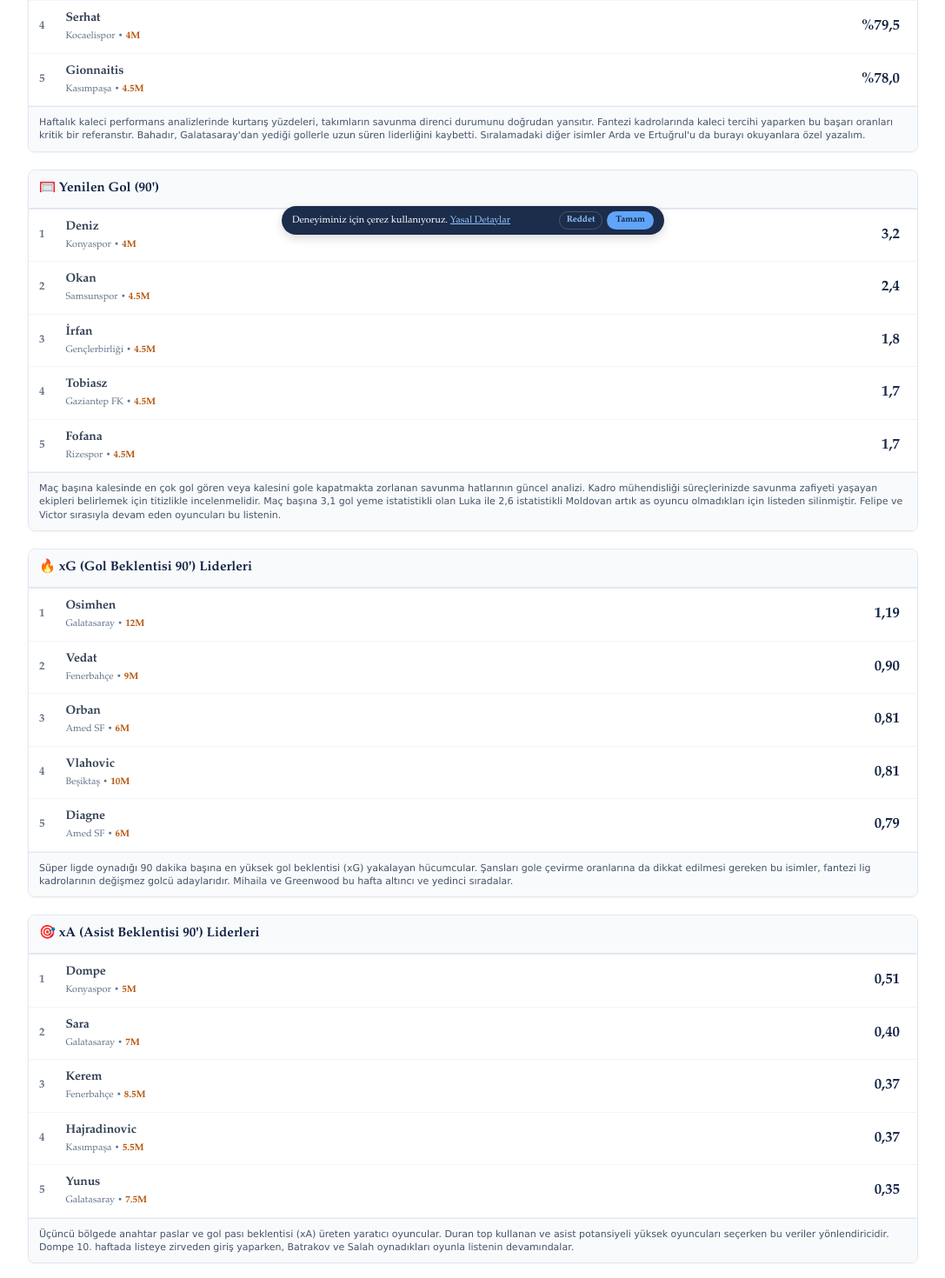
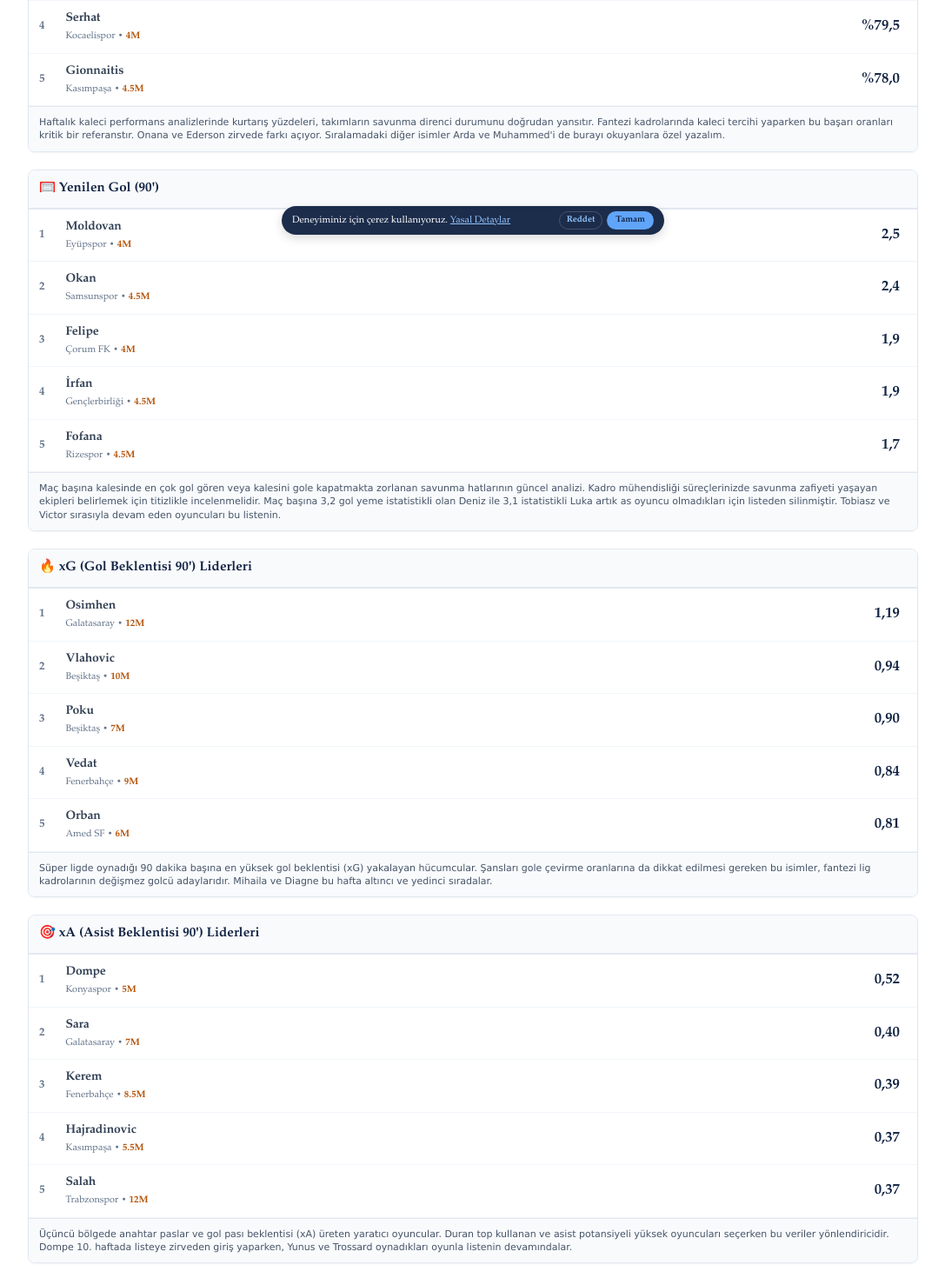
Before and after one commit to fantefut/fantefut, a Next.js app: page /oyuncular in a window 1280 px wide. Shown: the part 520-1990 px from the top of the page at 87% size, without its empty margins (96-1183 px from the left). Built offline with nearby package versions, Linux system fonts and the light colour scheme.

Commit message:
guncelleme

```diff
--- a/app/oyuncular/page.js
+++ b/app/oyuncular/page.js
@@ -7,32 +7,32 @@ import ScrollToTop from '../ScrollToTop';
 // 🏆 FOTMOB İSTATİSTİK VERİ HAVUZU (AdSense Dostu: Takım ve Fantezi Lig Fiyatları Eklenmiş Hali)
 const FOTMOB_OYUNCU_DATA = {
   "Kurtarma Yüzdesi": [
-    { oyuncu: "Onana", takim: "Trabzonspor", deger: "%84,9", fiyat: "5M" },
-    { oyuncu: "Ederson", takim: "Fenerbahçe", deger: "%81,4", fiyat: "5M" },
+    { oyuncu: "Onana", takim: "Trabzonspor", deger: "%85,5", fiyat: "5M" },
+    { oyuncu: "Ederson", takim: "Fenerbahçe", deger: "%84,3", fiyat: "5M" },
     { oyuncu: "Bahadır", takim: "Konyaspor", deger: "%80,8", fiyat: "4.5M" },
     { oyuncu: "Serhat", takim: "Kocaelispor", deger: "%79,5", fiyat: "4M" },
     { oyuncu: "Gionnaitis", takim: "Kasımpaşa", deger: "%78,0", fiyat: "4.5M" }
   ],
   "90 Dakikada Yenilen Gol": [
-    { oyuncu: "Deniz", takim: "Konyaspor", deger: "3,2", fiyat: "4M" },
+    { oyuncu: "Moldovan", takim: "Eyüpspor", deger: "2,5", fiyat: "4M" },
     { oyuncu: "Okan", takim: "Samsunspor", deger: "2,4", fiyat: "4.5M" },
-    { oyuncu: "İrfan", takim: "Gençlerbirliği", deger: "1,8", fiyat: "4.5M" },
-    { oyuncu: "Tobiasz", takim: "Gaziantep FK", deger: "1,7", fiyat: "4.5M" },
+    { oyuncu: "Felipe", takim: "Çorum FK", deger: "1,9", fiyat: "4M" },
+    { oyuncu: "İrfan", takim: "Gençlerbirliği", deger: "1,9", fiyat: "4.5M" },
     { oyuncu: "Fofana", takim: "Rizespor", deger: "1,7", fiyat: "4.5M" }
   ],
   "90 Dakikada xG (Beklenen Gol)": [
     { oyuncu: "Osimhen", takim: "Galatasaray", deger: "1,19", fiyat: "12M" },
-    { oyuncu: "Vedat", takim: "Fenerbahçe", deger: "0,90", fiyat: "9M" },
-    { oyuncu: "Orban", takim: "Amed SF", deger: "0,81", fiyat: "6M" },
-    { oyuncu: "Vlahovic", takim: "Beşiktaş", deger: "0,81", fiyat: "10M" },
-    { oyuncu: "Diagne", takim: "Amed SF", deger: "0,79", fiyat: "6M" }
+    { oyuncu: "Vlahovic", takim: "Beşiktaş", deger: "0,94", fiyat: "10M" },
+    { oyuncu: "Poku", takim: "Beşiktaş", deger: "0,90", fiyat: "7M" },
+    { oyuncu: "Vedat", takim: "Fenerbahçe", deger: "0,84", fiyat: "9M" },
+    { oyuncu: "Orban", takim: "Amed SF", deger: "0,81", fiyat: "6M" }
   ],
   "90 Dakikada xA (Beklenen Asist)": [
-    { oyuncu: "Dompe", takim: "Konyaspor", deger: "0,51", fiyat: "5M" },
+    { oyuncu: "Dompe", takim: "Konyaspor", deger: "0,52", fiyat: "5M" },
     { oyuncu: "Sara", takim: "Galatasaray", deger: "0,40", fiyat: "7M" },
-    { oyuncu: "Kerem", takim: "Fenerbahçe", deger: "0,37", fiyat: "8.5M" },
+    { oyuncu: "Kerem", takim: "Fenerbahçe", deger: "0,39", fiyat: "8.5M" },
     { oyuncu: "Hajradinovic", takim: "Kasımpaşa", deger: "0,37", fiyat: "5.5M" },
-    { oyuncu: "Yunus", takim: "Galatasaray", deger: "0,35", fiyat: "7.5M" }
+    { oyuncu: "Salah", takim: "Trabzonspor", deger: "0,37", fiyat: "12M" }
   ]
 };
 
@@ -122,7 +122,7 @@ export default function OyuncularIstatistikSayfasi() {
           istatistikler["Kurtarma Yüzdesi"],
           "🧤",
           "ist-kurtarma",
-          "Haftalık kaleci performans analizlerinde kurtarış yüzdeleri, takımların savunma direnci durumunu doğrudan yansıtır. Fantezi kadrolarında kaleci tercihi yaparken bu başarı oranları kritik bir referanstır. Bahadır, Galatasaray'dan yediği gollerle uzun süren liderliğini kaybetti. Sıralamadaki diğer isimler Arda ve Ertuğrul'u da burayı okuyanlara özel yazalım."
+          "Haftalık kaleci performans analizlerinde kurtarış yüzdeleri, takımların savunma direnci durumunu doğrudan yansıtır. Fantezi kadrolarında kaleci tercihi yaparken bu başarı oranları kritik bir referanstır. Onana ve Ederson zirvede farkı açıyor. Sıralamadaki diğer isimler Arda ve Muhammed'i de burayı okuyanlara özel yazalım."
         )}
 
         {renderTablo(
@@ -130,7 +130,7 @@ export default function OyuncularIstatistikSayfasi() {
           istatistikler["90 Dakikada Yenilen Gol"],
           "🥅",
           "ist-yenilentop",
-          "Maç başına kalesinde en çok gol gören veya kalesini gole kapatmakta zorlanan savunma hatlarının güncel analizi. Kadro mühendisliği süreçlerinizde savunma zafiyeti yaşayan ekipleri belirlemek için titizlikle incelenmelidir. Maç başına 3,1 gol yeme istatistikli olan Luka ile 2,6 istatistikli Moldovan artık as oyuncu olmadıkları için listeden silinmiştir. Felipe ve Victor sırasıyla devam eden oyuncuları bu listenin."
+          "Maç başına kalesinde en çok gol gören veya kalesini gole kapatmakta zorlanan savunma hatlarının güncel analizi. Kadro mühendisliği süreçlerinizde savunma zafiyeti yaşayan ekipleri belirlemek için titizlikle incelenmelidir. Maç başına 3,2 gol yeme istatistikli olan Deniz ile 3,1 istatistikli Luka artık as oyuncu olmadıkları için listeden silinmiştir. Tobiasz ve Victor sırasıyla devam eden oyuncuları bu listenin."
         )}
 
         {/* 🎯 DİĞER İKİ İSTATİSTİK KUTUSU (Ofans Departmanı) */}
@@ -139,7 +139,7 @@ export default function OyuncularIstatistikSayfasi() {
           istatistikler["90 Dakikada xG (Beklenen Gol)"],
           "🔥",
           "ist-xg",
-          "Süper ligde oynadığı 90 dakika başına en yüksek gol beklentisi (xG) yakalayan hücumcular. Şansları gole çevirme oranlarına da dikkat edilmesi gereken bu isimler, fantezi lig kadrolarının değişmez golcü adaylarıdır. Mihaila ve Greenwood bu hafta altıncı ve yedinci sıradalar."
+          "Süper ligde oynadığı 90 dakika başına en yüksek gol beklentisi (xG) yakalayan hücumcular. Şansları gole çevirme oranlarına da dikkat edilmesi gereken bu isimler, fantezi lig kadrolarının değişmez golcü adaylarıdır. Mihaila ve Diagne bu hafta altıncı ve yedinci sıradalar."
         )}
 
         {renderTablo(
@@ -147,7 +147,7 @@ export default function OyuncularIstatistikSayfasi() {
           istatistikler["90 Dakikada xA (Beklenen Asist)"],
           "🎯",
           "ist-xa",
-          "Üçüncü bölgede anahtar paslar ve gol pası beklentisi (xA) üreten yaratıcı oyuncular. Duran top kullanan ve asist potansiyeli yüksek oyuncuları seçerken bu veriler yönlendiricidir. Dompe 10. haftada listeye zirveden giriş yaparken, Batrakov ve Salah oynadıkları oyunla listenin devamındalar."
+          "Üçüncü bölgede anahtar paslar ve gol pası beklentisi (xA) üreten yaratıcı oyuncular. Duran top kullanan ve asist potansiyeli yüksek oyuncuları seçerken bu veriler yönlendiricidir. Dompe 10. haftada listeye zirveden giriş yaparken, Yunus ve Trossard oynadıkları oyunla listenin devamındalar."
         )}
 
         {/* 📝 3. SEO UYUMLU DETAYLI BİLGİLENDİRME METNİ */}
```
